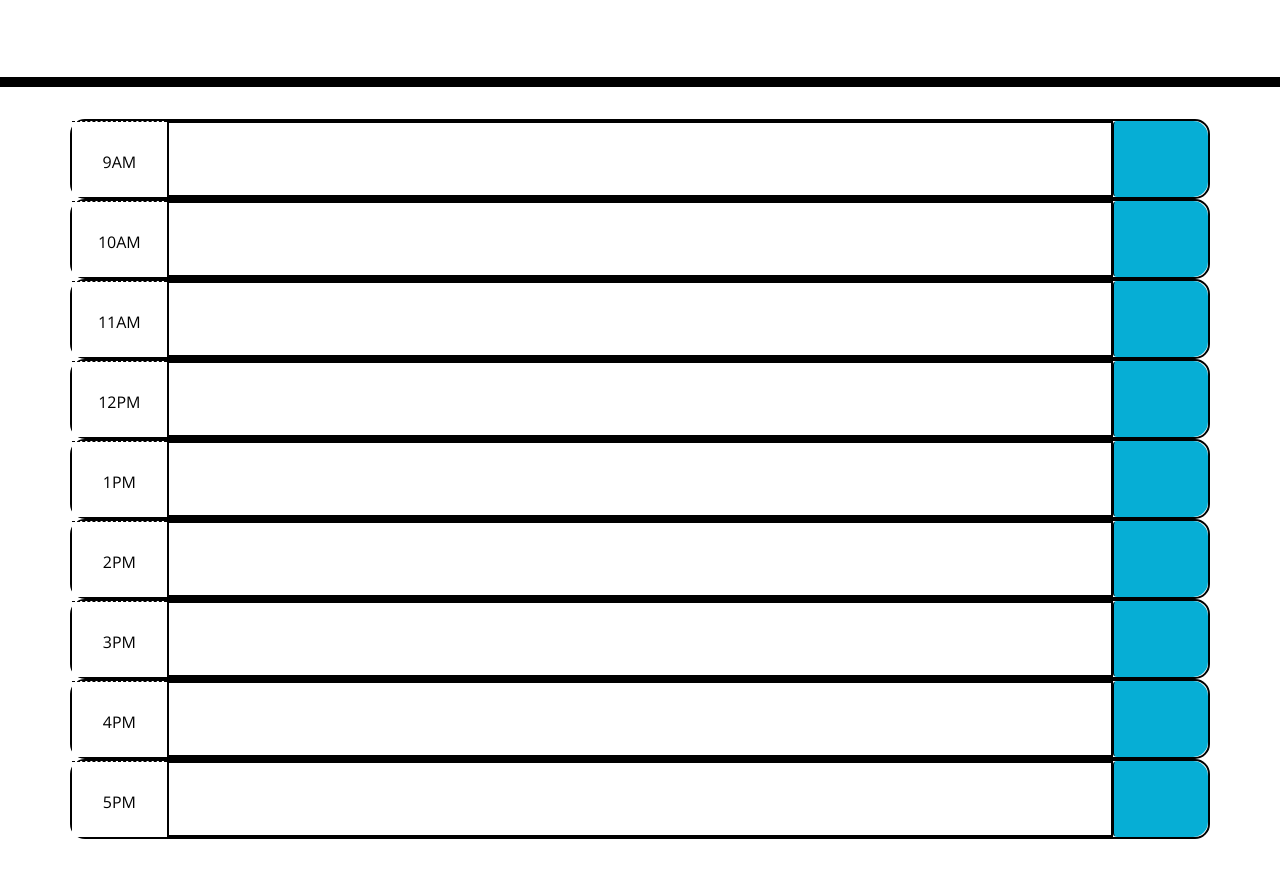
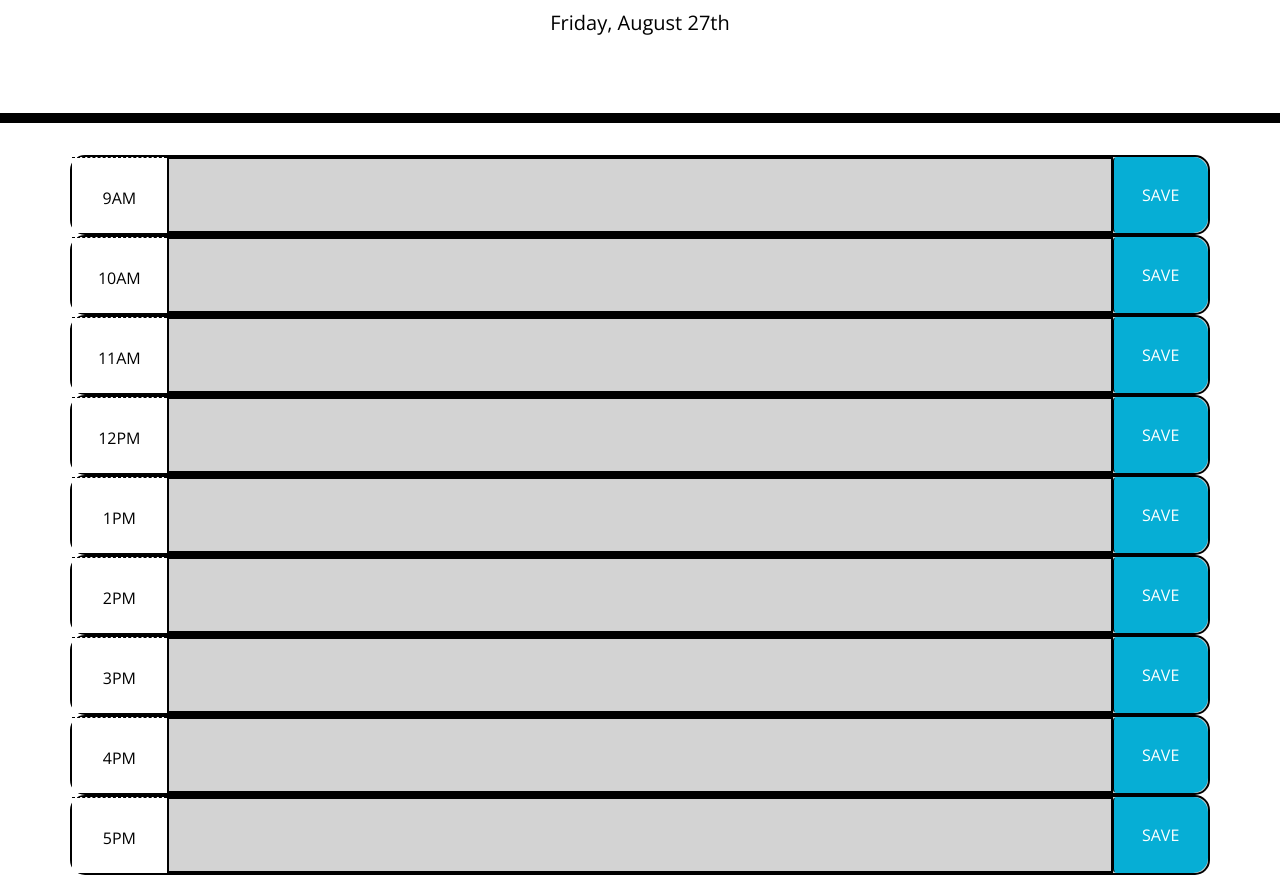
Before and after one commit to aod1411/05Homework, a plain HTML site: page index.html in a window 1280 px wide. Shown: the part 181-1056 px from the top of the page. Before the commit the page ends 1020 px from the top, so only its background shows below. Drawn offline with nearby package versions, Linux system fonts and the light colour scheme; files that its build step writes are made by us from their sources.

Commit message:
added README, final CSS and Javascript.

```diff
--- a/Develop/script.js
+++ b/Develop/script.js
@@ -1,16 +1,22 @@
 $(document).ready(function(){
 
+    // getting current day from moment.js
     $('#currentDay').text(moment().format("dddd, MMMM Do"))
 $(".saveBtn").on('click', function(event){
     event.preventDefault();
 
+    // getting use text value from each time block using 'this'
 var userText = $(this).siblings(".description").val();
+// getting each parents id to save as the key
 var time = $(this).parent().attr('id');
 
+// saving our events to localStorage with the time block as the key and the user text area as the value
 localStorage.setItem(time, userText);
 
+// adding class of show to show that the task has been saved to localStorage
 $('.notification').addClass("show")
 
+// setting a timer for 5 seconds to remove the notification
 setTimeout(function(){
     $('.notification').removeClass("show")
 }, 5000)
@@ -18,7 +24,28 @@ setTimeout(function(){
 
 function keepCurrentTime(){
 var currentHour = moment().hours();
-console.log(currentHour)
+console.log("OUR CURRENT HOUR",currentHour)
+
+
+$('.time-block').each(function(){
+    // taking the id of each time block and removing the hour- so on the number is left and using parseInt to make it an integer so we can test it against our current hour
+    var timeBlockHour = parseInt($(this).attr('id').split('-')[1])
+
+console.log("OUR TIMEBLOCK ", timeBlockHour)
+
+// testing our time blocks against the current hour of the day via moment.js to add classes of past, present, futre
+if(timeBlockHour < currentHour){
+    $(this).addClass("past")
+} else if (timeBlockHour === currentHour){
+    $(this).removeClass("past")
+    $(this).addClass("present")
+} else {
+    $(this).removeClass("past")
+    $(this).removeClass("present")
+    $(this).addClass("future")
+}
+
+})
 
 
 }
--- a/index.html
+++ b/index.html
@@ -18,7 +18,7 @@
       href="https://fonts.googleapis.com/css?family=Open+Sans&display=swap"
       rel="stylesheet"
     />
-    <link rel="stylesheet" href="style.css" />
+    <link rel="stylesheet" href="Develop/style.css" />
     <title>Work Day Scheduler</title>
   </head>
 
@@ -35,68 +35,68 @@
         9AM
       </div>
       <textarea class="col-md-10 description"></textarea>
-      <button class="col-md-1 btn saveBtn"></button>
+      <button class="col-md-1 btn saveBtn">SAVE</button>
     </div>
     <div id="hour-10" class="row time-block">
       <div class="col-md-1 hour">
         10AM
       </div>
       <textarea class="col-md-10 description"></textarea>
-      <button class="col-md-1 btn saveBtn"></button>
+      <button class="col-md-1 btn saveBtn">SAVE</button>
     </div>
     <div id="hour-11" class="row time-block">
       <div class="col-md-1 hour">
         11AM
       </div>
       <textarea class="col-md-10 description"></textarea>
-      <button class="col-md-1 btn saveBtn"></button>
+      <button class="col-md-1 btn saveBtn">SAVE</button>
     </div>
     <div id="hour-12" class="row time-block">
       <div class="col-md-1 hour">
         12PM
       </div>
       <textarea class="col-md-10 description"></textarea>
-      <button class="col-md-1 btn saveBtn"></button>
+      <button class="col-md-1 btn saveBtn">SAVE</button>
     </div>
     <div id="hour-13" class="row time-block">
       <div class="col-md-1 hour">
         1PM
       </div>
       <textarea class="col-md-10 description"></textarea>
-      <button class="col-md-1 btn saveBtn"></button>
+      <button class="col-md-1 btn saveBtn">SAVE</button>
     </div>
     <div id="hour-14" class="row time-block">
       <div class="col-md-1 hour">
         2PM
       </div>
       <textarea class="col-md-10 description"></textarea>
-      <button class="col-md-1 btn saveBtn"></button>
+      <button class="col-md-1 btn saveBtn">SAVE</button>
     </div>
     <div id="hour-15" class="row time-block">
       <div class="col-md-1 hour">
         3PM
       </div>
       <textarea class="col-md-10 description"></textarea>
-      <button class="col-md-1 btn saveBtn"></button>
+      <button class="col-md-1 btn saveBtn">SAVE</button>
     </div>
     <div id="hour-16" class="row time-block">
       <div class="col-md-1 hour">
         4PM
       </div>
       <textarea class="col-md-10 description"></textarea>
-      <button class="col-md-1 btn saveBtn"></button>
+      <button class="col-md-1 btn saveBtn">SAVE</button>
     </div>
     <div id="hour-17" class="row time-block">
       <div class="col-md-1 hour">
         5PM
       </div>
       <textarea class="col-md-10 description"></textarea>
-      <button class="col-md-1 btn saveBtn"></button>
+      <button class="col-md-1 btn saveBtn">SAVE</button>
     </div>
     </div>
 
     <script src="https://cdnjs.cloudflare.com/ajax/libs/jquery/3.2.1/jquery.min.js"></script>
     <script src="https://cdnjs.cloudflare.com/ajax/libs/moment.js/2.24.0/moment.min.js"></script>
-    <script src="script.js"></script>
+    <script src="Develop/script.js"></script>
   </body>
 </html>
```
Also changed, not shown: 1 other file.
